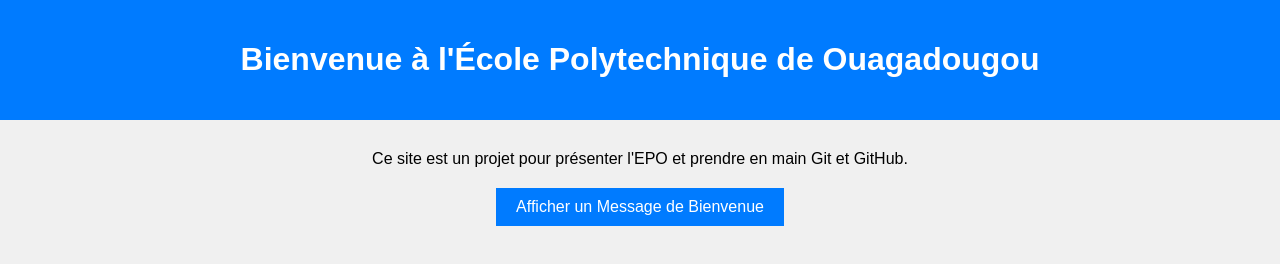
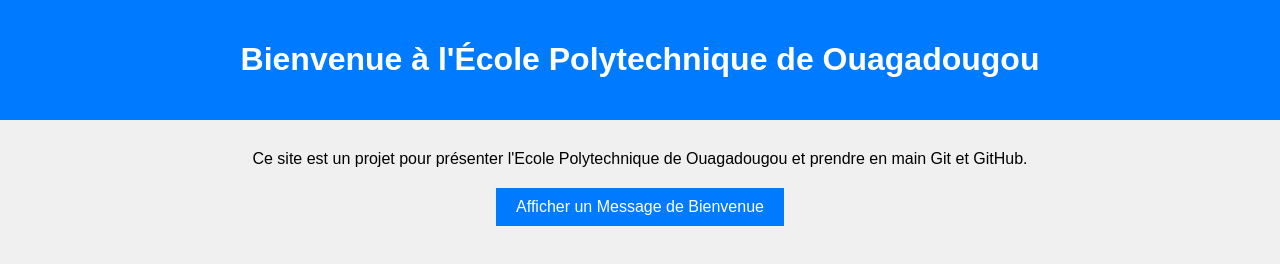
Before and after one commit to idrissa183/Epo-project-2, a plain HTML site: page index.html in a window 1280 px wide. Drawn offline with Linux system fonts and the light colour scheme.

Commit message:
Modification du fichier du sigle EPO en Ecole Polytechnique de Ouagadougou dans le fichier index.html

```diff
--- a/index.html
+++ b/index.html
@@ -12,7 +12,7 @@
         </header>
         <main>
             <p>
-                Ce site est un projet pour présenter l'EPO et prendre en main Git et
+                Ce site est un projet pour présenter l'Ecole Polytechnique de Ouagadougou et prendre en main Git et
                 GitHub.
             </p>
             <button id="welcomeButton">Afficher un Message de Bienvenue</button>
```
